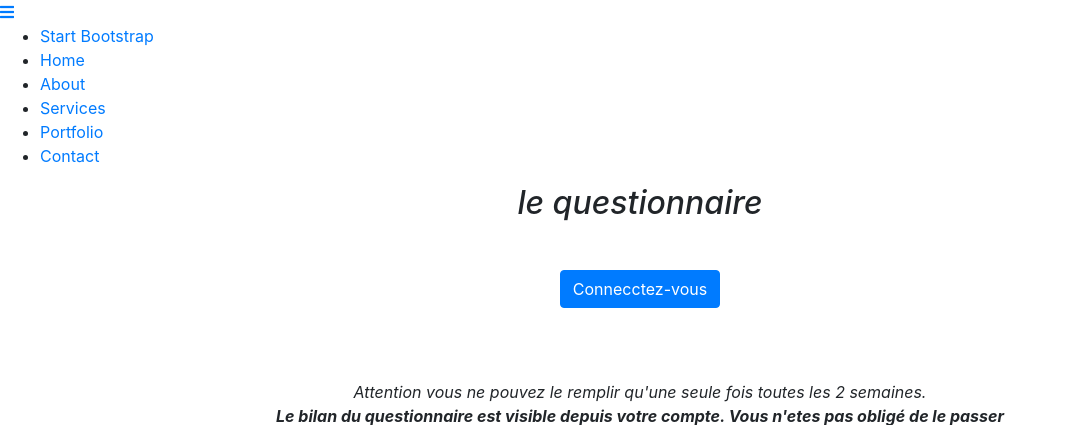
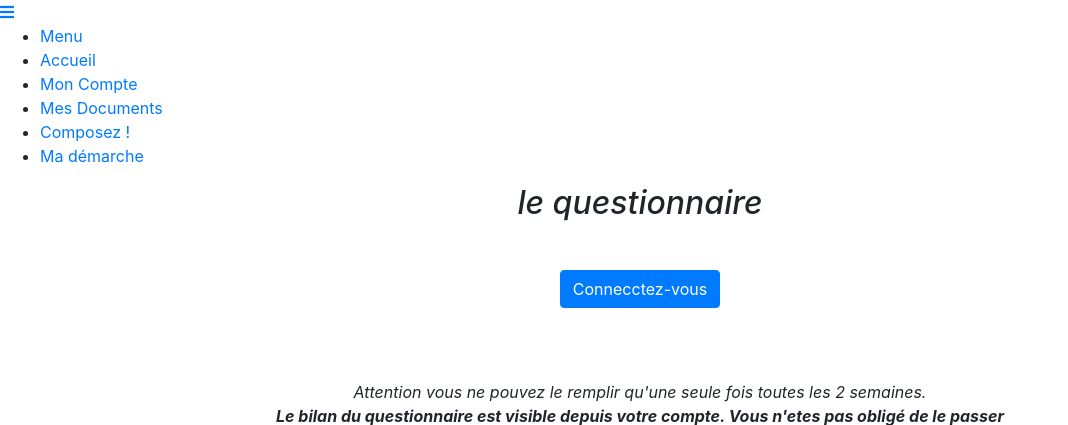
Before and after one commit to LeGrosLezard/SiteWeb, a Django app: page /le_questionnaire in a window 1280 px wide. Shown: the top 425 px of the page, without its empty margins (0-1068 px from the left). Run offline with Django 3.2, Linux system fonts and the light colour scheme; parts of the project's set-up code (start-up, migrations or seed data) failed here and were passed over; some libraries are stand-ins or nearby versions.

Commit message:
Update le_questionnaire.html

```diff
--- a/projetto/templates/le_questionnaire.html
+++ b/projetto/templates/le_questionnaire.html
@@ -35,22 +35,22 @@
   <nav id="sidebar-wrapper">
     <ul class="sidebar-nav">
       <li class="sidebar-brand">
-        <a class="js-scroll-trigger" href="#page-top">Start Bootstrap</a>
+        <a class="js-scroll-trigger" href="#page-top">Menu</a>
       </li>
       <li class="sidebar-nav-item">
-        <a class="js-scroll-trigger" href="#page-top">Home</a>
+        <a class="js-scroll-trigger" href="le_questionnaire">Accueil</a>
       </li>
       <li class="sidebar-nav-item">
-        <a class="js-scroll-trigger" href="#about">About</a>
+        <a class="js-scroll-trigger" href="compte">Mon Compte</a>
       </li>
       <li class="sidebar-nav-item">
-        <a class="js-scroll-trigger" href="#services">Services</a>
+        <a class="js-scroll-trigger" href="compte#cv_icone">Mes Documents</a>
       </li>
       <li class="sidebar-nav-item">
-        <a class="js-scroll-trigger" href="#portfolio">Portfolio</a>
+        <a class="js-scroll-trigger" href="comment_faire_mon_cv">Composez !</a>
       </li>
       <li class="sidebar-nav-item">
-        <a class="js-scroll-trigger" href="#contact">Contact</a>
+        <a class="js-scroll-trigger" href="app_email/questionnaire_email">Ma démarche</a>
       </li>
     </ul>
   </nav>
```
